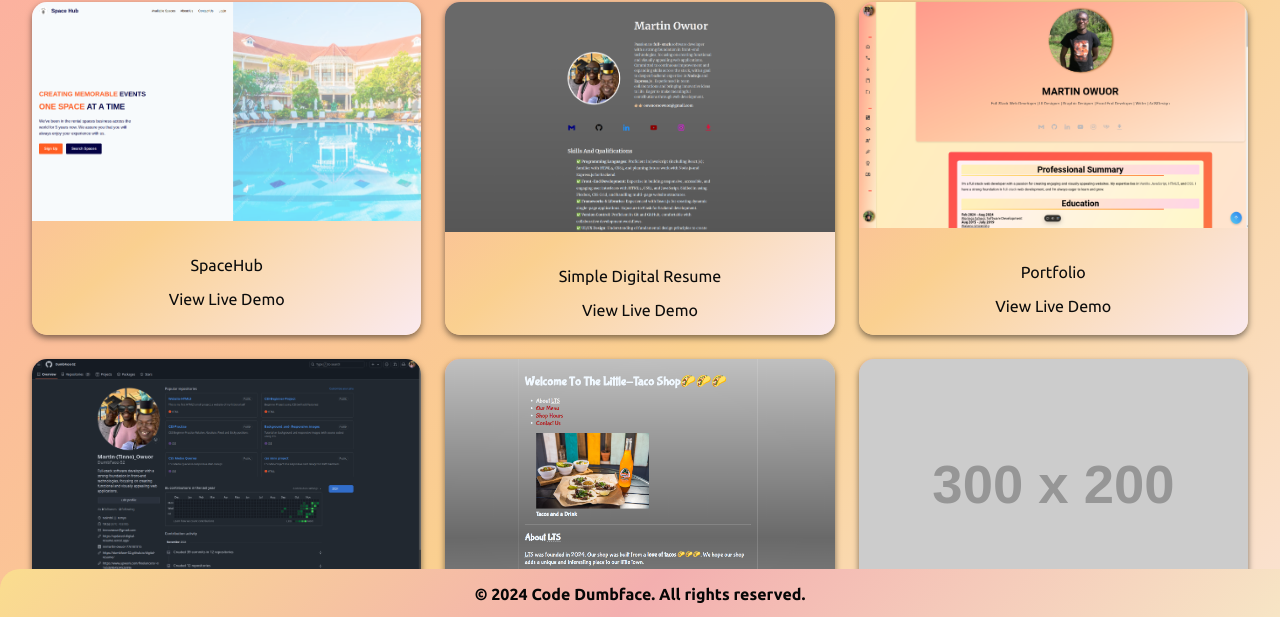
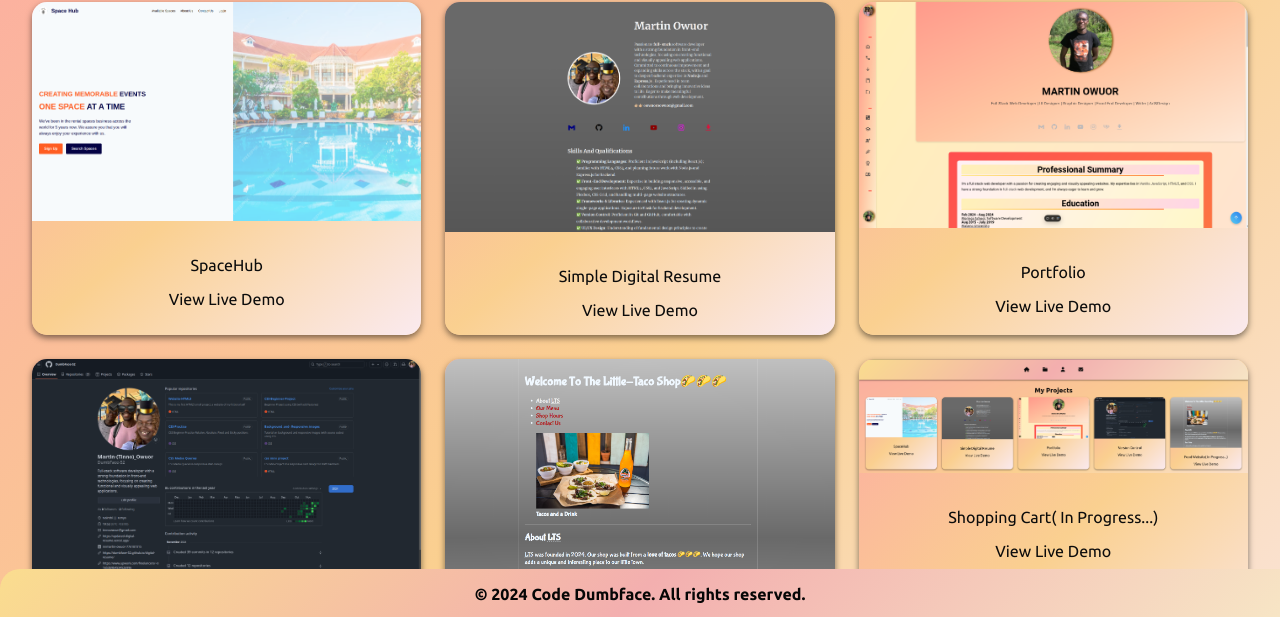
Before and after one commit to DumbFace-52/updated-digital-resume, a plain HTML site: page html/project.html in a window 1280 px wide. Shown: the part 181-798 px from the top of the page. Drawn offline with nearby package versions, Linux system fonts and the light colour scheme; placeholder pictures from the web are drawn by us; a web font is replaced by a local one.

Commit message:
Overhaul to initial commit

```diff
--- a/html/project.html
+++ b/html/project.html
@@ -146,7 +146,7 @@
             <!-- Card 6 -->
             <div class="card">
                 <img
-                    src="https://via.placeholder.com/300x200"
+                    src="../html/img/crads.png"
                     alt="Project 6"
                     width="300"
                     height="200"
```
Also changed, not shown: html/img/crads.png (added).
